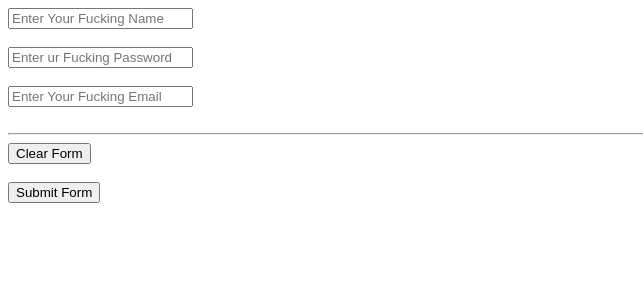
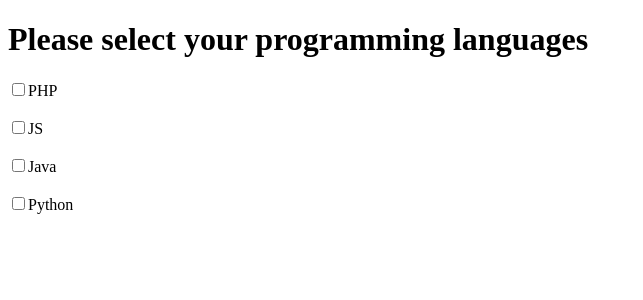
Before and after one commit to mayaswami/react-projects, a React (Vite) app in the folder 01-basic-react/: page / in a window 1280 px wide. Shown: the top 300 px of the page, without its empty margins (0-643 px from the left). Built offline with nearby package versions, Linux system fonts and the light colour scheme.

Commit message:
Add CheckBox component for language selection and update App component

```diff
--- a/01-basic-react/src/App.jsx
+++ b/01-basic-react/src/App.jsx
@@ -5,8 +5,7 @@
 // import Counter from './components/Counter.jsx';
 // import Toggle from "./components/Toggle.jsx";
 // import ControlledComponent from "./components/ControlledCom01.jsx";
-import Form from "./components/ControlledCom02.jsx";
-
+import CheckBox from "./components/CheckBoxes.jsx";
 // const products = [
 //   {
 //     id: 1,
@@ -44,7 +43,8 @@ function App() {
       {/* <Toggle />  */}
       {/* <Counter /> */}
       {/* <ControlledComponent /> */}
-      <Form />
+      {/* <Form /> */}
+      <CheckBox />
 
       {/* <h1>Products</h1>
 
--- /dev/null
+++ b/01-basic-react/src/components/CheckBoxes.jsx
@@ -0,0 +1,41 @@
+import { useState } from "react";
+
+function CheckBox() {
+  const [lang, setLang] = useState([]);
+  function handleChange(e) {
+    console.log(e.target.value, e.target.checked);
+    if (e.target.checked) {
+        setLang([...lang,e.target.value])
+    }else {
+        setLang([...lang.filter((item) => item != e.target.value)])
+    }
+  }
+
+  return (
+    <div>
+      <h1>Please select your programming languages</h1>
+      <input type="checkbox" id="php" onChange={handleChange} value="php" />
+      <label htmlFor="php">PHP</label>
+      <br />
+      <br />
+      <input type="checkbox" id="js" onChange={handleChange} value="js" />
+      <label htmlFor="js">JS</label>
+      <br />
+      <br />
+      <input type="checkbox" id="java" onChange={handleChange} value="java" />
+      <label htmlFor="java">Java</label>
+      <br />
+      <br />
+      <input
+        type="checkbox"
+        id="python"
+        onChange={handleChange}
+        value="python"
+      />
+      <label htmlFor="python">Python</label>
+      <h2>{lang.toString()}</h2>
+    </div>
+  );
+}
+
+export default CheckBox;
```
